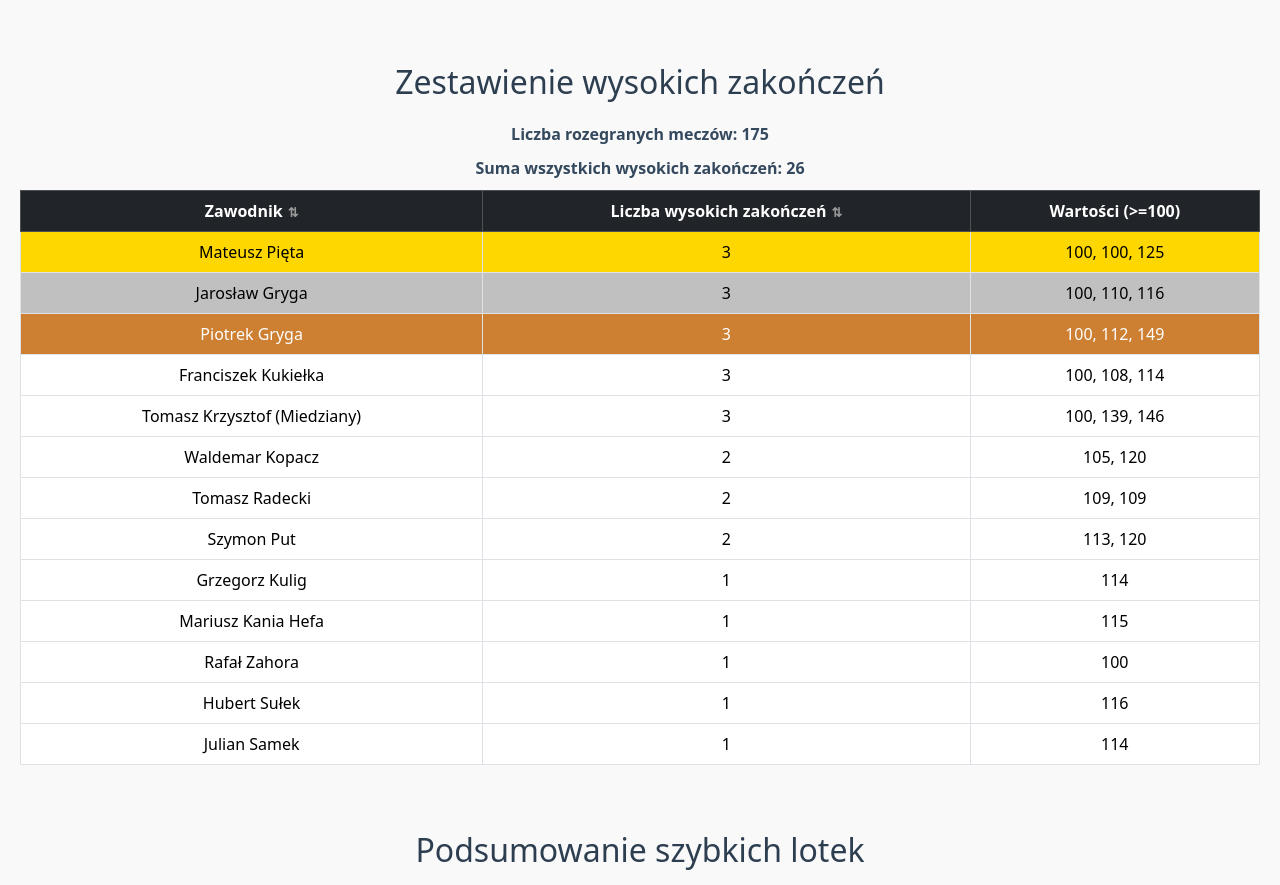
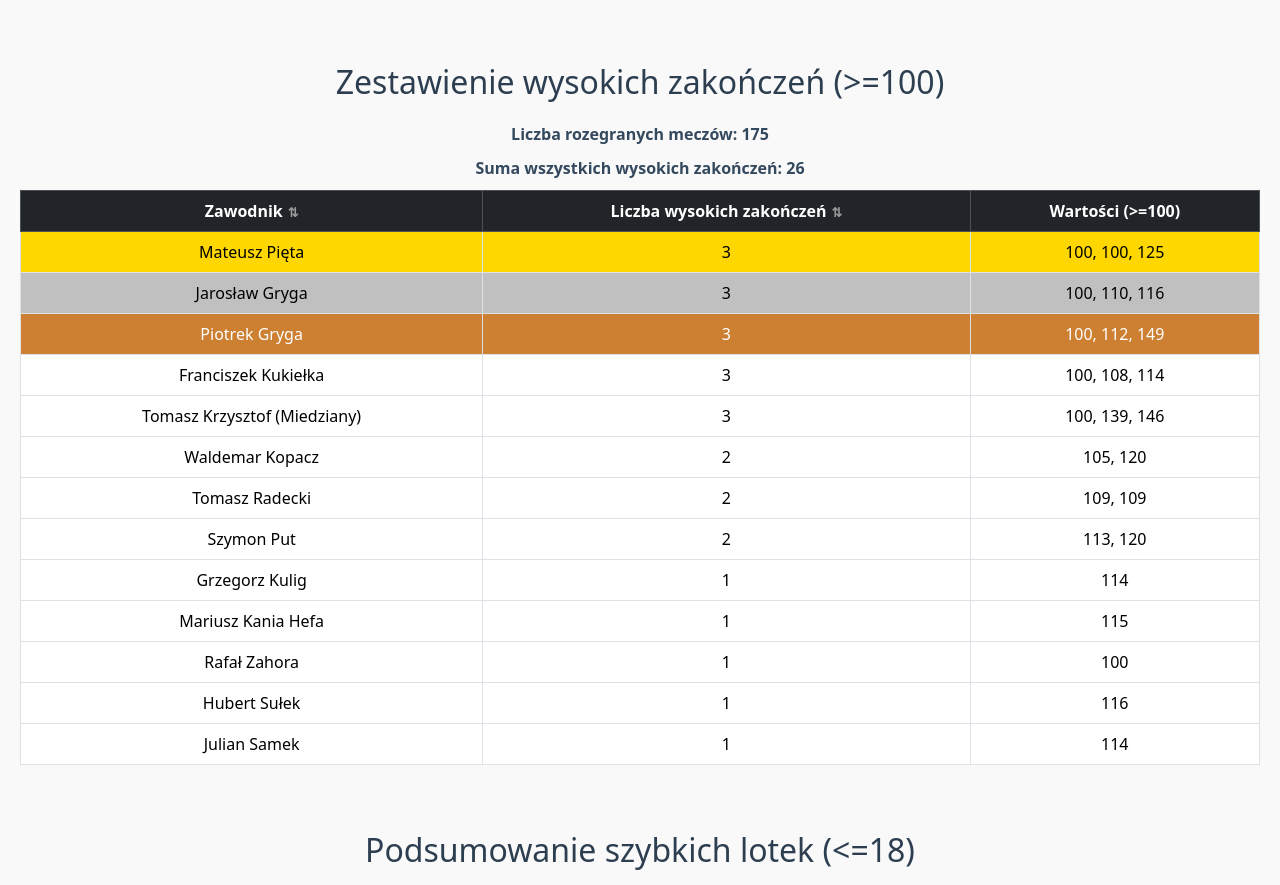
Before and after one commit to robssson/robssson.github.io, a plain HTML site: page index.html in a window 1280 px wide. Shown: the part 2327-3212 px from the top of the page. Drawn offline with nearby package versions, Linux system fonts and the light colour scheme.

Commit message:
Update index.html

```diff
--- a/index.html
+++ b/index.html
@@ -97,7 +97,7 @@
     </div>
 
     <!-- WYSOKIE ZAKOŃCZENIA -->
-    <h2>Zestawienie wysokich zakończeń</h2>
+    <h2>Zestawienie wysokich zakończeń (>=100)</h2>
     <p id="high-finishes-matches" class="summary"></p>
     <p id="high-finishes-sum" class="summary"></p>
     <div class="table-container">
@@ -114,7 +114,7 @@
     </div>
 
     <!-- SZYBKIE LOTKI -->
-    <h2>Podsumowanie szybkich lotek</h2>
+    <h2>Podsumowanie szybkich lotek (<=18)</h2>
     <p id="fast-legs-matches" class="summary"></p>
     <p id="fast-legs-sum" class="summary"></p>
     <div class="table-container">
```
